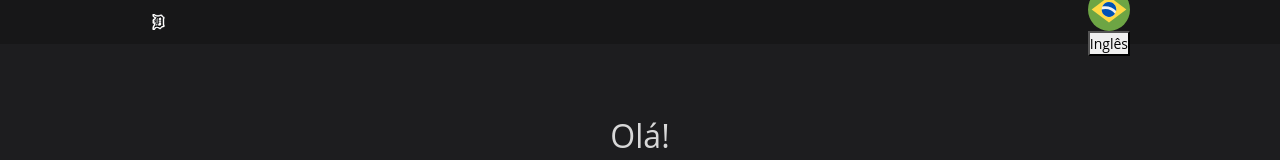
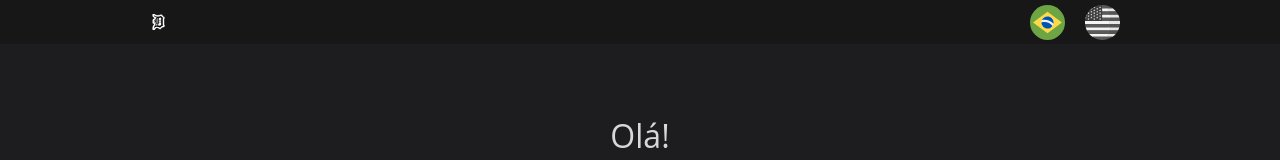
Before and after one commit to Daviiro/Daviiro.github.io, a React (Create React App) app: page / in a window 1280 px wide. Shown: the top 160 px of the page. Built offline with nearby package versions, Linux system fonts and the light colour scheme.

Commit message:
styling flags for idiom change

```diff
--- a/src/components/Flag/index.tsx
+++ b/src/components/Flag/index.tsx
@@ -1,4 +1,5 @@
 import React from "react";
+import { StyledImage } from "./styles";
 
 const Flag = ({
 	image,
@@ -8,10 +9,10 @@ const Flag = ({
 	image: string;
 	isSelected: boolean;
 }) => (
-	<img
+	<StyledImage
 		alt="flag"
 		src={image}
-		className={isSelected ? "flag selected" : "flag"}
+		className={isSelected ? "selected" : ""}
 		{...props}
 	/>
 );
--- /dev/null
+++ b/src/components/Flag/styles.ts
@@ -0,0 +1,19 @@
+import styled from "styled-components";
+
+export const StyledImage = styled.img`
+	cursor: pointer;
+	width: 35px;
+	height: 35px;
+	margin: 10px;
+	filter: grayscale(1);
+
+	&:hover {
+		filter: grayscale(0.5);
+	}
+	&.selected {
+		filter: grayscale(0);
+	}
+	&.selected:hover {
+		filter: grayscale(0);
+	}
+`;
--- a/src/components/LanguageSelector/index.tsx
+++ b/src/components/LanguageSelector/index.tsx
@@ -3,6 +3,7 @@ import { useTranslation } from "react-i18next";
 import Flag from "../Flag";
 import BrasilFlag from "../../assets/brasil-flag.svg";
 import EUAFlag from "../../assets/eua-flag.svg";
+import { StyledContainer } from "./styles";
 
 const LanguageSelector: React.FC = () => {
 	const { i18n } = useTranslation();
@@ -17,7 +18,7 @@ const LanguageSelector: React.FC = () => {
 	}, [selectedLanguage]);
 
 	return (
-		<div>
+		<StyledContainer>
 			<div onClick={() => handleChangeLanguage("pt")}>
 				<Flag
 					image={BrasilFlag}
@@ -25,8 +26,10 @@ const LanguageSelector: React.FC = () => {
 				/>
 			</div>
 
-			<button onClick={() => handleChangeLanguage("en")}>Inglês</button>
-		</div>
+			<div onClick={() => handleChangeLanguage("en")}>
+				<Flag image={EUAFlag} isSelected={selectedLanguage === "en"} />
+			</div>
+		</StyledContainer>
 	);
 };
 
--- /dev/null
+++ b/src/components/LanguageSelector/styles.ts
@@ -0,0 +1,5 @@
+import styled from "styled-components";
+
+export const StyledContainer = styled.div`
+	display: flex;
+`;
```
Also changed, not shown: 1 other file (tests, documents, lock files or other folders).
